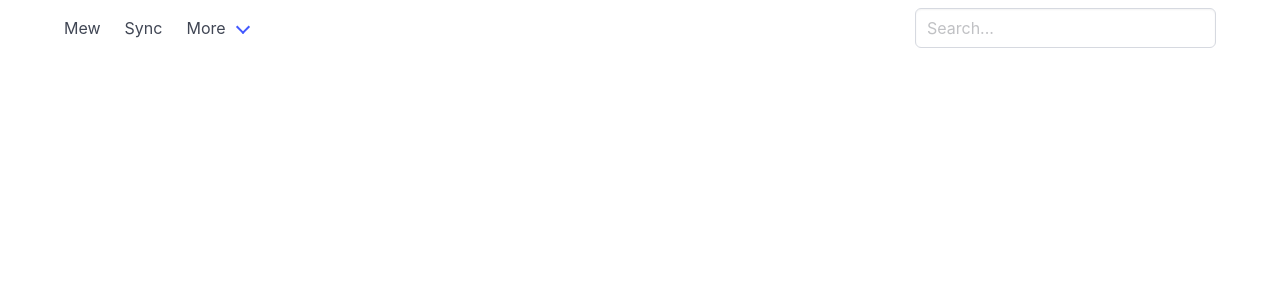
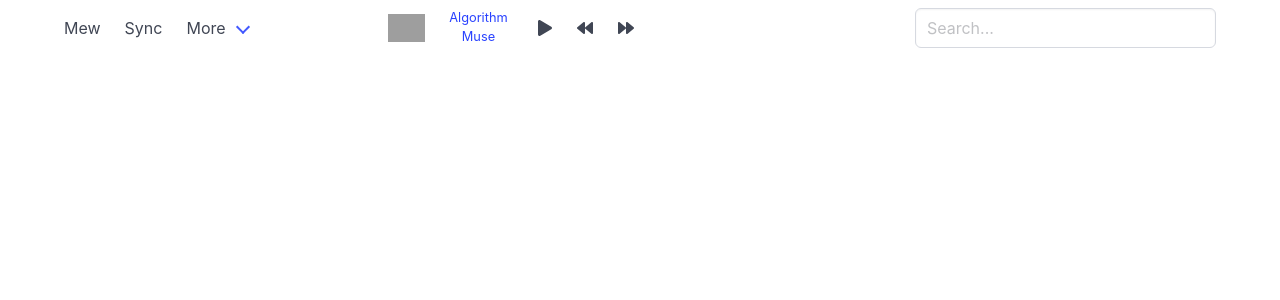
Before and after one commit to rubenwardy/mews, a Flask app: page / in a window 1280 px wide. Shown: the top 300 px of the page. Run offline with Flask 2, Linux system fonts and the light colour scheme; data that the repository does not hold is empty; parts of the project's set-up code (start-up, migrations or seed data) failed here and were passed over; some libraries are stand-ins or nearby versions; grey boxes are pictures that could not be loaded.

Commit message:
Add music controls

```diff
--- a/mews/templates/base.html
+++ b/mews/templates/base.html
@@ -7,6 +7,19 @@
 	<link rel="stylesheet" href="/static/bulma.min.css">
 	<script defer src="/static/fa.js"></script>
 	{% block head %}{% endblock %}
+	<style>
+		.minitrack {
+			display: block;
+			text-align: center;
+		}
+		.minitrack a {
+			display: block;
+			font-size: 80%;
+		}
+		.controls {
+			margin: 0 0.4em;
+		}
+	</style>
 </head>
 <body>
 	<nav class="navbar" role="navigation" aria-label="main navigation">
@@ -51,6 +64,20 @@
 							</a>
 						</div>
 					</div>
+					<div style="margin-left:25%;"></div>
+					<a href="#" class="navbar-item">
+						<img src="/dummy/?title=Simulation+Theory">
+					</a>
+					<div class="navbar-item minitrack">
+						<a href="#">Algorithm</a>
+						<a href="#">Muse</a>
+					</div>
+					<div id="audioplayer" class="navbar-item field">
+						<a class="controls fas fa-play"></a>
+						<a class="controls fas fa-backward"></a>
+						<a class="controls fas fa-forward"></a>
+						<progress class="progress is-primary is-small" value="15" max="100">15%</progress>
+					</div>
 				</div>
 
 				<div class="navbar-end">
--- a/mews/views/__init__.py
+++ b/mews/views/__init__.py
@@ -1,4 +1,4 @@
-from flask import render_template, redirect, url_for
+from flask import render_template, redirect, url_for, send_file
 from mews import app
 from mews.utils import scanForMusic
 from mews.models import *
@@ -6,6 +6,18 @@ from mews.models import *
 @app.route("/")
 def hello():
 	return render_template("home.html")
+
+
+@app.route("/tracks/<int:id>/")
+def track_file(id):
+	track = Track.query.get(id)
+	if track is None:
+		print("No track!")
+		abort(404)
+
+	print(track.path)
+	return send_file(track.path)
+
 
 @app.route("/sync/")
 def sync():
@@ -17,7 +29,7 @@ def sync():
 
 	for info in ret:
 		meta = info["meta"]
-		album = getOrCreateAlbum(artist=meta.artist or meta.albumartist, title=meta.album)
+		album = getOrCreateAlbum(artist=meta.albumartist or meta.artist, title=meta.album)
 
 		track = Track()
 		track.album = album
```
